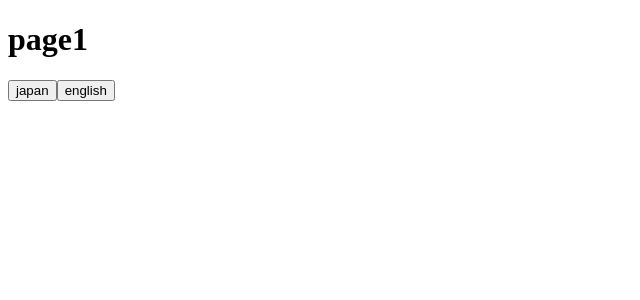
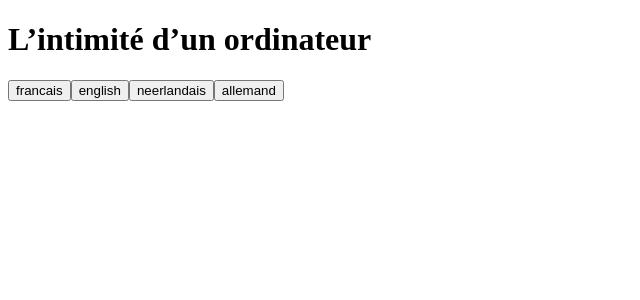
Before and after one commit to K0rneille/I-Lab, a Vue app: page / in a window 1280 px wide. Shown: the top 300 px of the page, without its empty margins (0-640 px from the left). Built offline with nearby package versions, Linux system fonts and the light colour scheme.

Commit message:
changement système

```diff
--- a/src/components/btn.vue
+++ b/src/components/btn.vue
@@ -1,7 +1,8 @@
 <template>
-  <button class="changeLang" @click="$emit('changeLang', 'fr')">japan</button>
+  <button class="changeLang" @click="$emit('changeLang', 'fr')">francais</button>
   <button class="changeLang" @click="$emit('changeLang', 'en')">english</button>
-
+  <button class="changeLang" @click="$emit('changeLang', 'nl')">neerlandais</button>
+  <button class="changeLang" @click="$emit('changeLang', 'ge')">allemand</button>
 </template>
 
 <script setup >
--- a/src/components/page.vue
+++ b/src/components/page.vue
@@ -1,5 +1,5 @@
 <template>
-  <h1>{{ $t('page1') }}</h1>
+  <h1>{{ $t("work.txt[0]") }}</h1>
 
 </template>
 
```
Also changed, not shown: src/main.js (+5 -2 lines).
